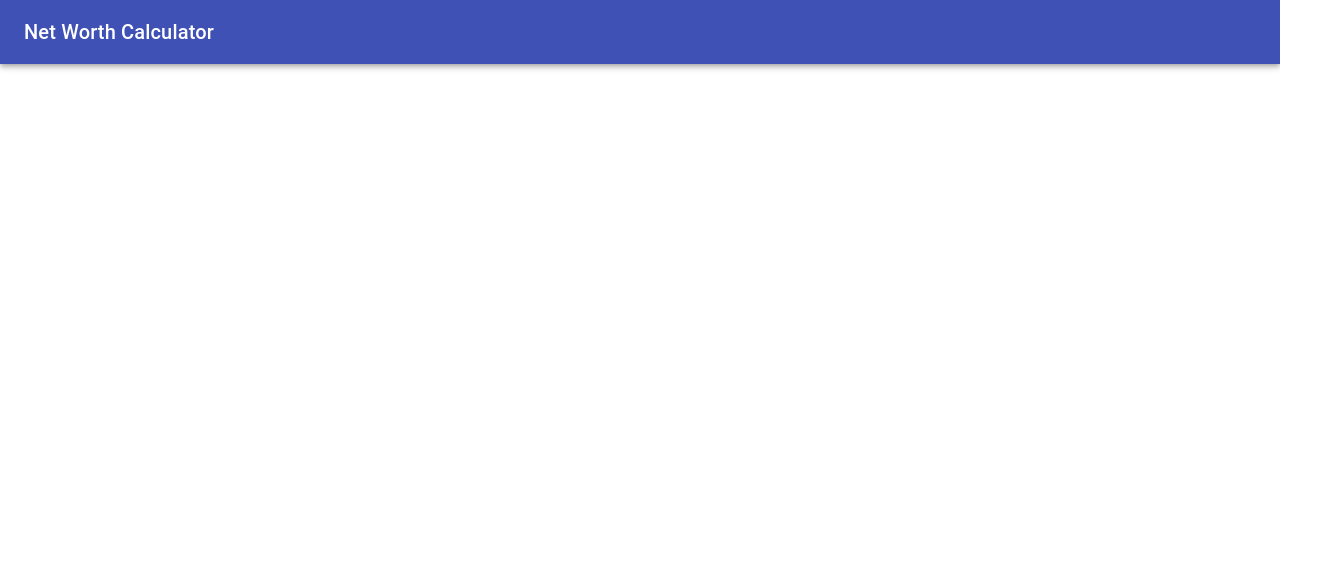
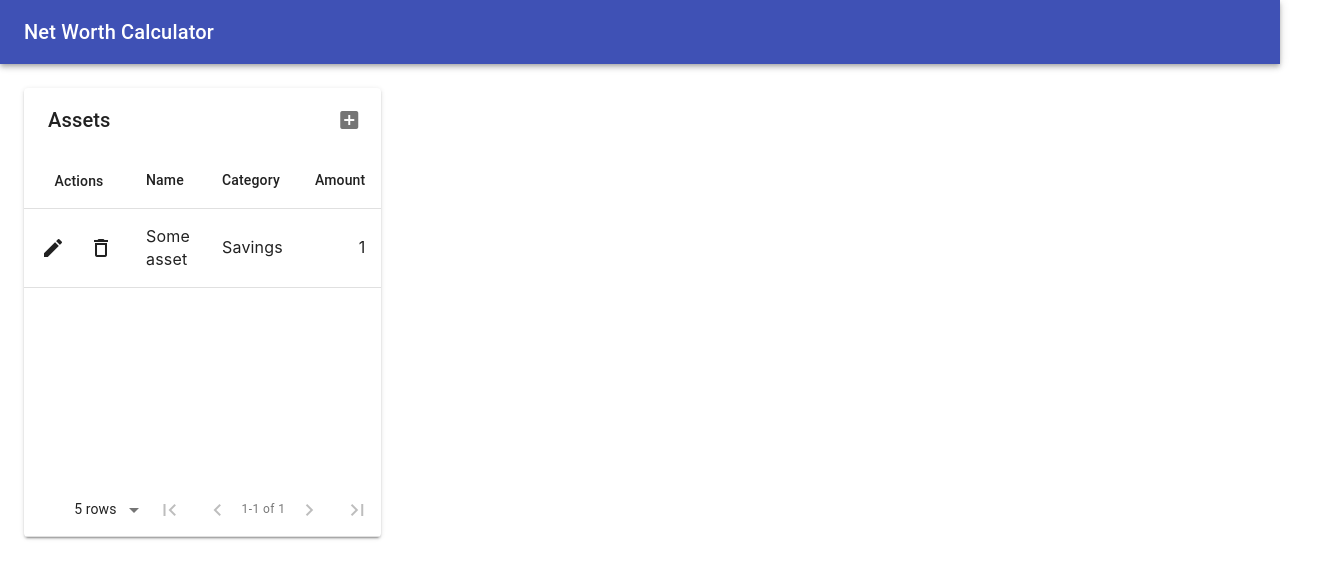
Before and after one commit to mnaylor/Net-Worth-App, a React (Create React App) app in the folder net-worth-app/: page / in a window 1280 px wide. Shown: the top 578 px of the page, 1320 px wide, since content can reach past the window. Built offline with nearby package versions, Linux system fonts and the light colour scheme.

Commit message:
added basic table with dummy data

```diff
--- a/net-worth-app/package.json
+++ b/net-worth-app/package.json
@@ -4,6 +4,7 @@
   "private": true,
   "dependencies": {
     "@material-ui/core": "^4.4.3",
+    "material-table": "^1.50.0",
     "react": "^16.10.0",
     "react-dom": "^16.10.0",
     "react-scripts": "3.1.2"
--- a/net-worth-app/src/App.js
+++ b/net-worth-app/src/App.js
@@ -1,11 +1,17 @@
 import React from 'react';
 import './App.css';
 import NavBar from './components/NavBar'
+import TableList from './components/TableList'
 
 function App() {
   return (
     <div className="App">
+      <link
+        rel="stylesheet"
+        href="https://fonts.googleapis.com/icon?family=Material+Icons"
+      />
       <NavBar />
+      <TableList />
     </div>
   );
 }
--- /dev/null
+++ b/net-worth-app/src/components/Table.js
@@ -0,0 +1,63 @@
+import React from "react";
+import MaterialTable from "material-table"
+
+function Table(props) {
+  console.log(props)
+
+  const columns = [
+    { title: 'Name', field: 'name' },
+    { title: 'Category', field: 'category' },
+    { title: 'Amount', field: 'amount', type: 'numeric' }
+  ]
+  return (
+      <MaterialTable
+        title={props.is_asset ? 'Assets': 'Liabilities'}
+        columns={columns}
+        data={props.entries}
+        options={{
+          filtering: false,
+          search: false,
+          sorting: false
+        }}
+        editable={{
+          onRowAdd: newData =>
+            new Promise((resolve, reject) => {
+              setTimeout(() => {
+                {
+                  const data = props.entries;
+                  data.push(newData);
+                  this.setState({ data }, () => resolve());
+                }
+                resolve()
+              }, 1000)
+            }),
+          onRowUpdate: (newData, oldData) =>
+            new Promise((resolve, reject) => {
+              setTimeout(() => {
+                {
+                  const data = this.state.data;
+                  const index = data.indexOf(oldData);
+                  data[index] = newData;
+                  this.setState({ data }, () => resolve());
+                }
+                resolve()
+              }, 1000)
+            }),
+          onRowDelete: oldData =>
+            new Promise((resolve, reject) => {
+              setTimeout(() => {
+                {
+                  let data = this.state.data;
+                  const index = data.indexOf(oldData);
+                  data.splice(index, 1);
+                  this.setState({ data }, () => resolve());
+                }
+                resolve()
+              }, 1000)
+            }),
+        }}
+      />
+    )
+}
+
+export default Table;
--- /dev/null
+++ b/net-worth-app/src/components/TableList.js
@@ -0,0 +1,39 @@
+import React, { Component } from 'react'
+import Grid from '@material-ui/core/Grid';
+import Table from '../components/Table'
+
+class TableList extends Component {
+    constructor() {
+        super()
+        this.state = {
+            assets: [{
+                name: "Some asset",
+                category: "Savings",
+                is_asset: true,
+                amount: 1
+            }],
+            searchString: ''
+        }
+        this.getEntries()
+    }
+
+    getEntries = () => {
+        console.log(this.state)
+    }
+
+    render() {
+        return (
+            <div>
+                <div>
+                    <Grid container spacing={10} style={{padding: 24}}>
+                        <Grid item xs={12} sm={6} lg={4} xl={3}>
+                            <Table entries={this.state.assets} is_asset={true} />
+                        </Grid>
+                    </Grid>
+                </div>
+            </div>
+        )
+    }
+}
+
+export default TableList;
```
Also changed, not shown: net-worth-app/src/table.js (deleted, +0 -38 lines), 1 other file (tests, documents, lock files or other folders).
